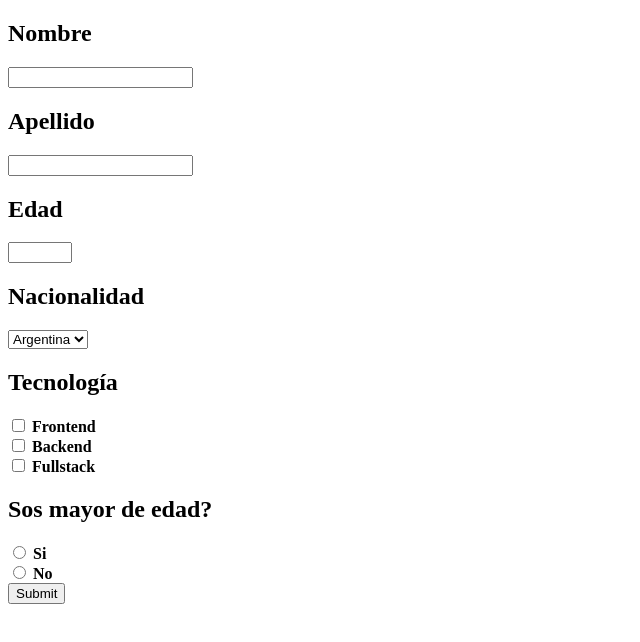
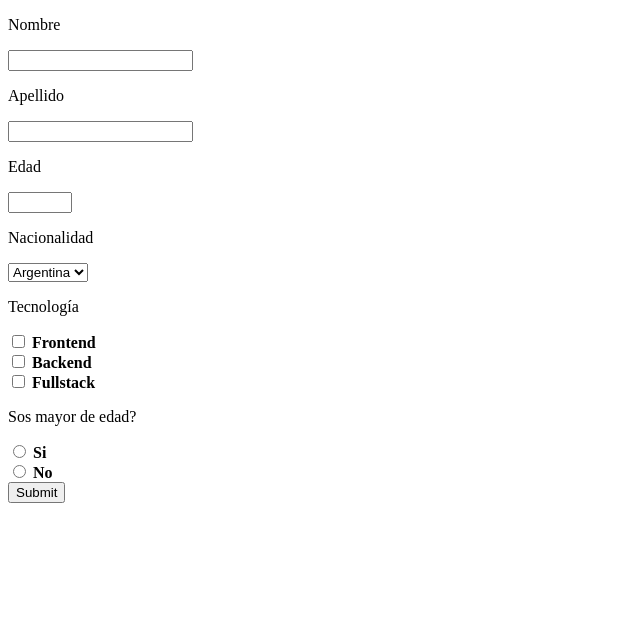
Before and after one commit to julietaansola/courseit, a plain HTML site: page form.html in a window 1280 px wide. Shown: the whole page, without its empty margins (0-640 px from the left). Drawn offline with Linux system fonts and the light colour scheme.

Commit message:
modifique el formulario

```diff
--- a/form.html
+++ b/form.html
@@ -8,19 +8,19 @@
 <body>
     <form >
     <label>
-        <h2> Nombre </h2>
+        <p> Nombre </p>
          <input type="text" name="nombre">
     </label>
     <label>
-        <h2> Apellido </h2>
+        <p> Apellido </p>
          <input type="text" name="apellido">
     </label>
     <label>
-        <h2> Edad </h2>
+        <p> Edad </p>
          <input type="number" min="0" max="100" name="edad">
     </label>
     <label>
-        <h2>Nacionalidad</h2>
+        <p>Nacionalidad</p>
         <select name="nacionalidad" >
           <option value="argentina"> Argentina </option>
           <option value="brasil"> Brasil </option>
@@ -28,7 +28,7 @@
           <option value="chile"> Chile </option>
         </select>
     </label>
-    <h2> Tecnología</h2>
+    <p> Tecnología</p>
     <label >
         <input type="checkbox" name="tecnologia" value="frontend"> <strong>Frontend</strong>
     </label>
@@ -40,7 +40,7 @@
     <label >
         <input type="checkbox" name="tecnologia" value="fullstack"> <strong>Fullstack</strong>
     </label>
-    <h2> Sos mayor de edad?</h2>
+    <p> Sos mayor de edad?</p>
     <label>
         <input type="radio" name=elderly value=Si> <strong>Si</strong>
     </label>
```
